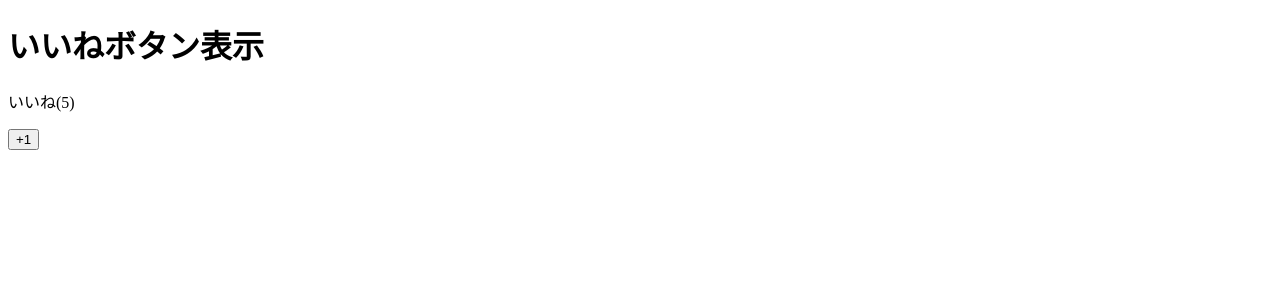
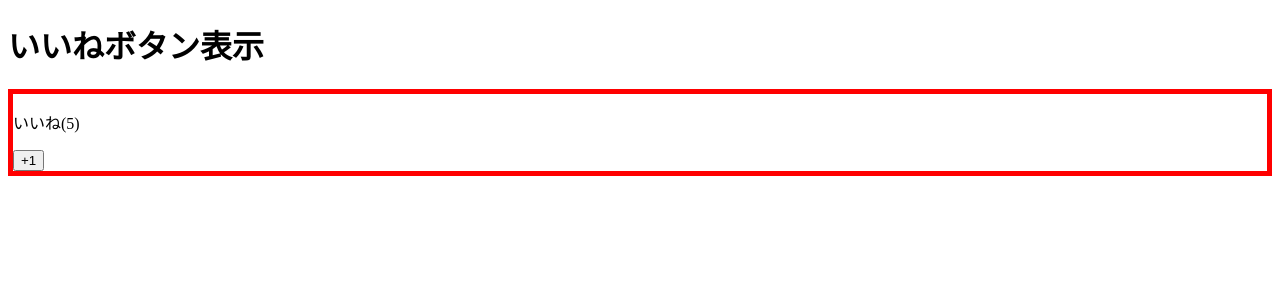
Before and after one commit to nydev2020/vue_test, a Vue app: page / in a window 1280 px wide. Shown: the top 300 px of the page. Built offline with nearby package versions, Linux system fonts and the light colour scheme.

Commit message:
first
ボーダー引く

```diff
--- a/src/LikeHeader.vue
+++ b/src/LikeHeader.vue
@@ -1,5 +1,9 @@
 <template>
-  <div>
-    <h1>いいねボタン表示</h1>
-  </div>
+  <h1>いいねボタン表示</h1>
 </template>
+
+<style scoped>
+  div {
+    border: 1px solid red;
+  }
+</style>
--- a/src/LikeNumber.vue
+++ b/src/LikeNumber.vue
@@ -19,3 +19,9 @@ export default {
   },
 };
 </script>
+
+<style scoped>
+  div {
+    border: 5px solid red;
+  }
+</style>
```
